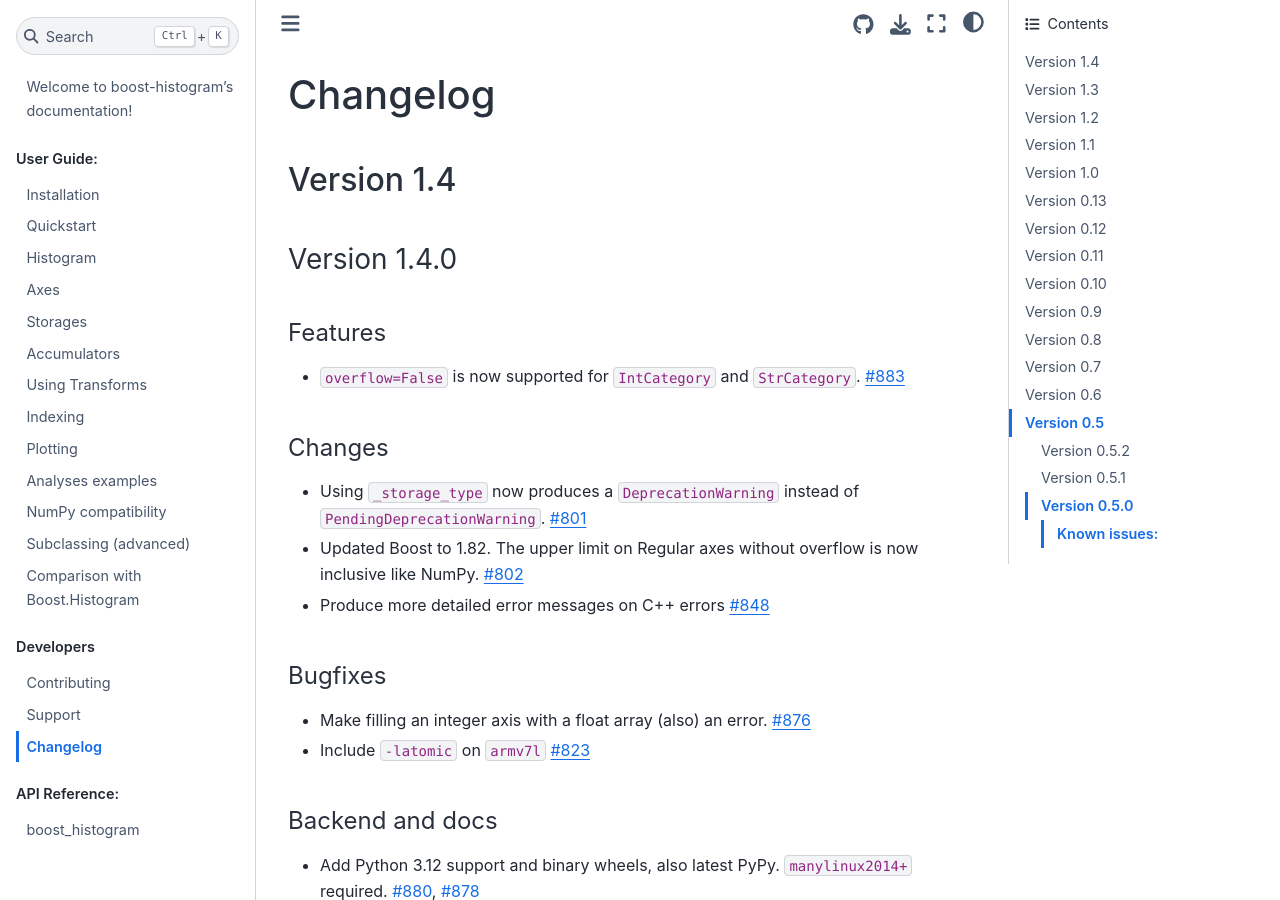
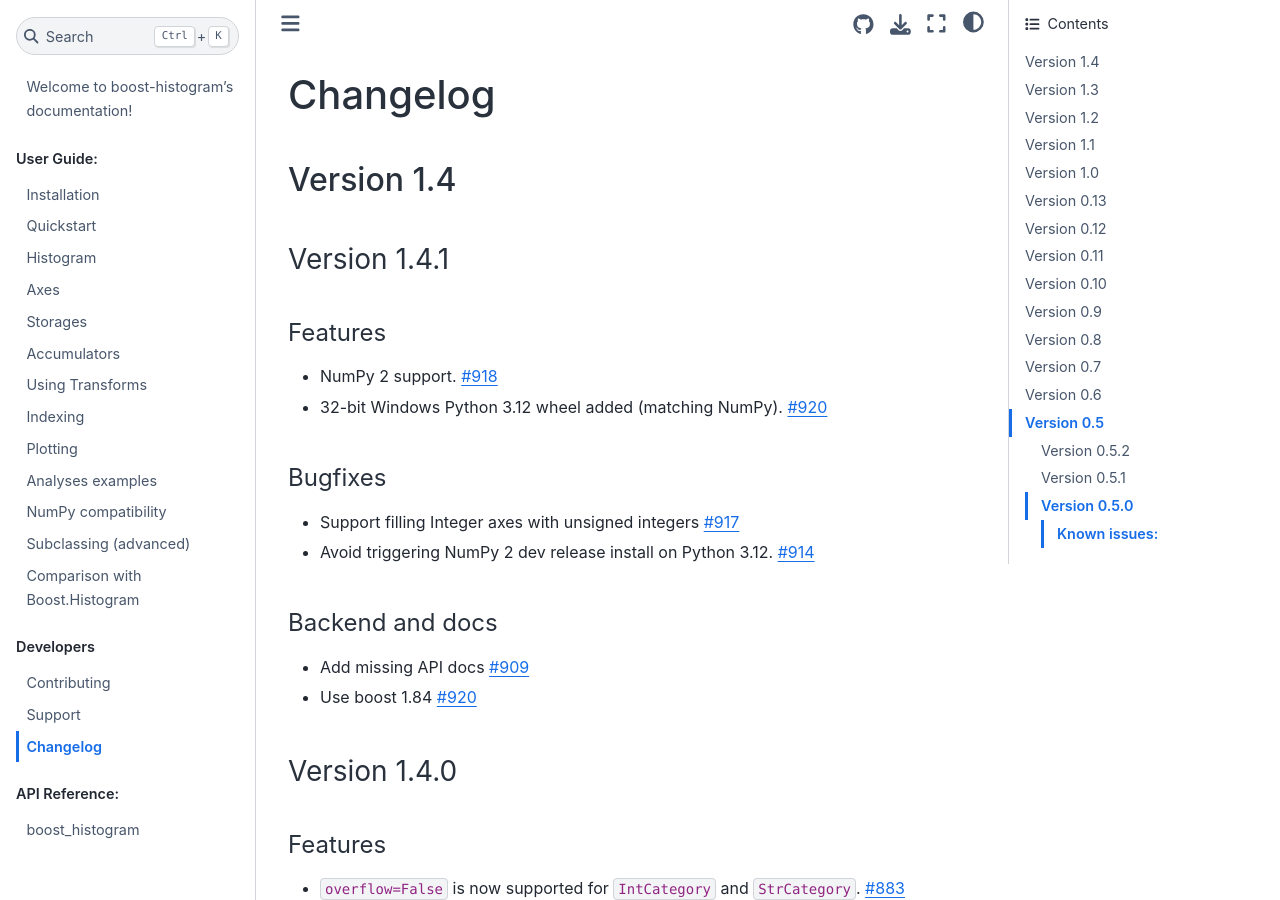
Before and after one commit to scikit-hep/boost-histogram, a Sphinx documentation site: the page built from docs/changelog.md, in a window 1280 px wide and 900 px high. Built offline with Sphinx 7.4.7 and the Sphinx Book theme 1.1.4, drawn with Linux system fonts in a browser that asks for light colours; pages that are not in the unit, such as notebooks, are missing from menus.

Commit message:
docs: prepare for 1.4.1
Signed-off-by: Henry Schreiner <henryschreineriii@gmail.com>

```diff
--- a/docs/changelog.md
+++ b/docs/changelog.md
@@ -1,6 +1,29 @@
 # Changelog
 
 ## Version 1.4
+
+### Version 1.4.1
+
+#### Features
+
+- NumPy 2 support. [#918][]
+- 32-bit Windows Python 3.12 wheel added (matching NumPy). [#920][]
+
+#### Bugfixes
+
+- Support filling Integer axes with unsigned integers [#917][]
+- Avoid triggering NumPy 2 dev release install on Python 3.12. [#914][]
+
+#### Backend and docs
+
+- Add missing API docs [#909][]
+- Use boost 1.84 [#920][]
+
+[#909]: https://github.com/scikit-hep/boost-histogram/pull/909
+[#914]: https://github.com/scikit-hep/boost-histogram/pull/914
+[#917]: https://github.com/scikit-hep/boost-histogram/pull/917
+[#918]: https://github.com/scikit-hep/boost-histogram/pull/918
+[#920]: https://github.com/scikit-hep/boost-histogram/pull/920
 
 ### Version 1.4.0
 
```
Also changed, not shown: .github/CONTRIBUTING.md, 1 other file.
